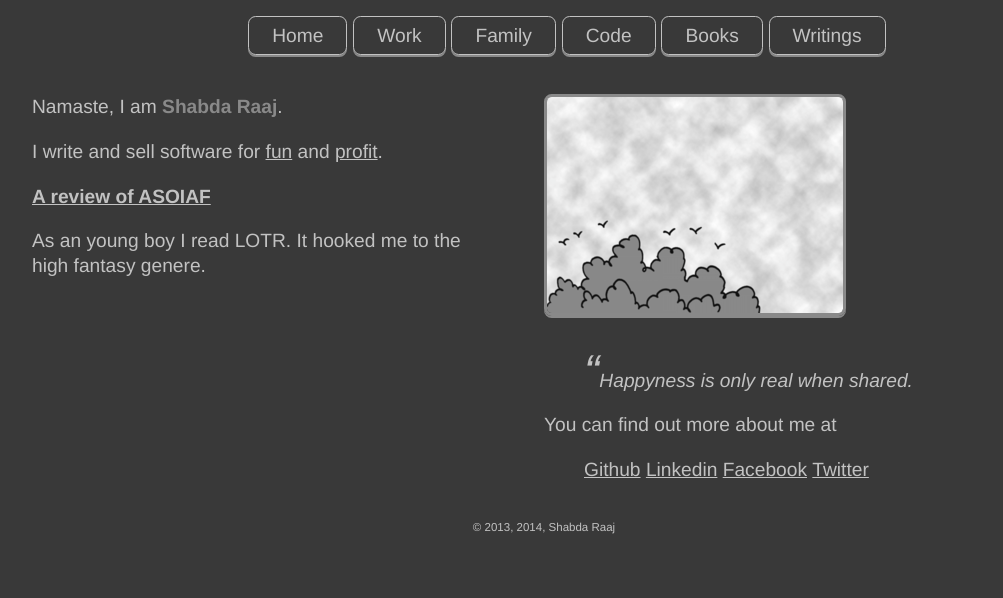
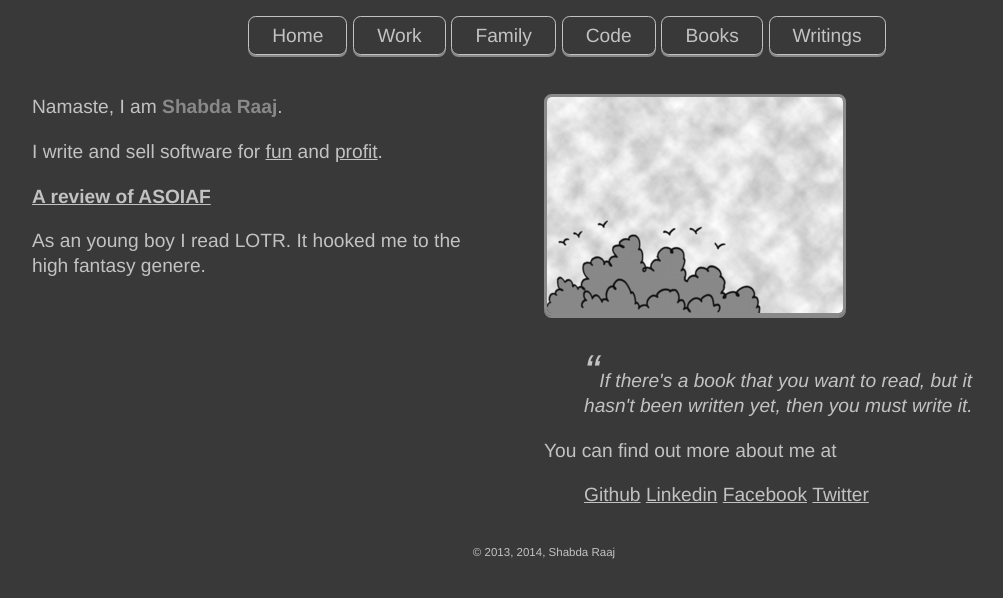
Before and after one commit to shabda/shabda.github.io, a Jekyll site: the page built from writings/index.html, in a window 1280 px wide. Shown: the top 598 px of the page, without its empty margins (96-1099 px from the left). Built offline with Jekyll 4.4.1, drawn with Linux system fonts in a browser that asks for light colours.

Commit message:
Added writing quote

```diff
--- a/writings/index.html
+++ b/writings/index.html
@@ -1,6 +1,6 @@
 ---
 layout: default
-quote: Happyness is only real when shared.
+quote: "If there's a book that you want to read, but it hasn't been written yet, then you must write it."
 image: writings.png
 ---
 
```
